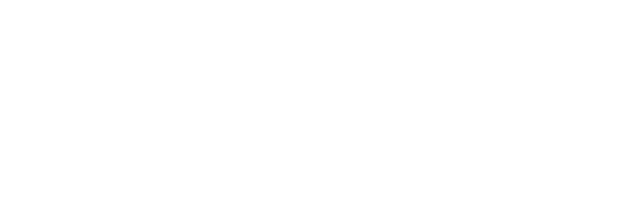
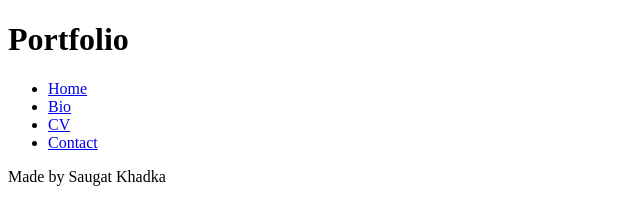
Before and after one commit to saugatkhadka/csy1018-assign1, a plain HTML site: page index.html in a window 1280 px wide. Shown: the whole page, without its empty margins (0-640 px from the left). Drawn offline with Linux system fonts and the light colour scheme.

```diff
--- a/index.html
+++ b/index.html
@@ -1,9 +1,26 @@
 <!DOCTYPE html>
 <html>
 <head>
-	<title></title>
+	<title>Portfolio</title>
+	<link rel="stylesheet" href="css/main.css">
+    <link href="https://fonts.googleapis.com/css?family=Raleway" rel="stylesheet">
 </head>
 <body>
+	<header>
+        <h1>Portfolio</h1>
+		<nav>
+			<ul>
+				<li><a href="index.html">Home</a> </li>
+				<li><a href="bio.html">Bio</a></li>
+				<li><a href="cv.html">CV</a></li>
+				<li><a href="contact.html">Contact</a></li>
+			</ul>
+		</nav>
+	</header>
 
+	<section></section>
+	<footer>
+		<p>Made by Saugat Khadka</p>
+	</footer>
 </body>
 </html>
```
Also changed, not shown: bio.html (+15 -1 lines), contact.html (+15 -1 lines), cv.html (+15 -1 lines).
